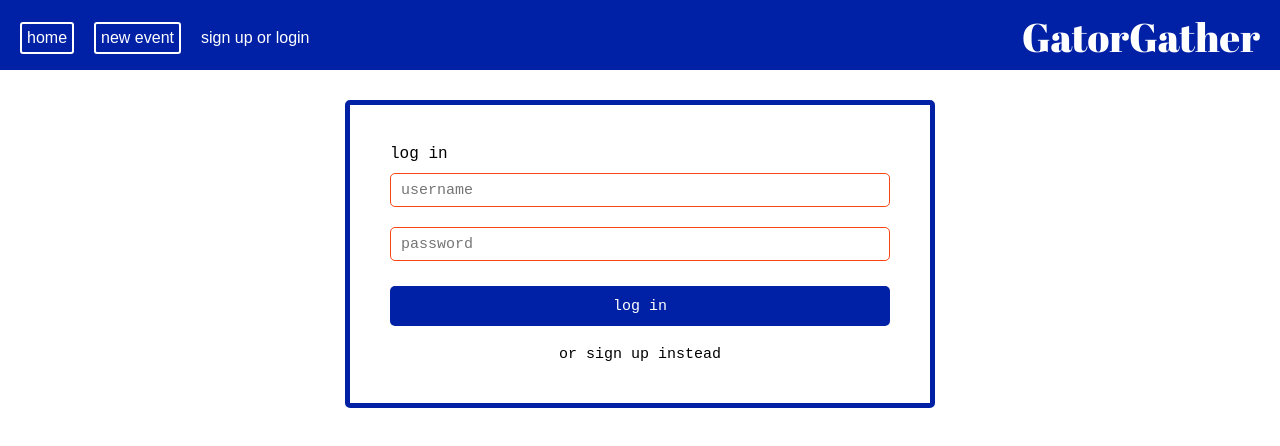
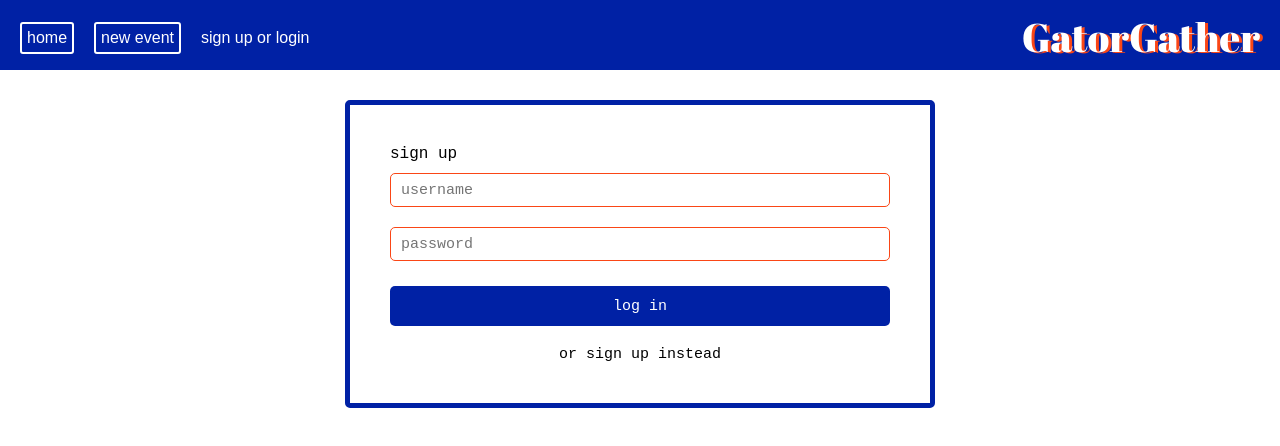
Before and after one commit to Anthony42540/GatorGather, a React (Create React App) app in the folder client/: page /login in a window 1280 px wide. Shown: the top 446 px of the page. Built offline with nearby package versions, Linux system fonts and the light colour scheme.

Commit message:
muted log in page so it just doesnt work

```diff
--- a/client/src/App.css
+++ b/client/src/App.css
@@ -59,6 +59,7 @@
   margin-right: 20px;
   font-family: titleFont;
   font-size: 40px;
+  text-shadow: #FA4616 3px 1px;
 }
 
 /* Home page */
--- a/client/src/diffPages/login.js
+++ b/client/src/diffPages/login.js
@@ -43,31 +43,30 @@ function Login(){
 
     return (
     <div className="createAccountForm">
-        <Formik initialValues={ initVal } onSubmit={ onSubmit } validationSchema={ valSchema }>
-            <Form className="form">
-                <label>log in</label>
-                <ErrorMessage name="username" component="span"/>
-                <Field
-                    id = "inCreateAccount"
+        <div className="form">
+            <label>sign up</label>
+            <input
+                type="text"
+                className="addUsername"
+                id = "inCreateEvent"
                 name="username"
                 placeholder="username"
-                    className="addUsername"
             />
-                <ErrorMessage name="password" component="span"/>
-                <Field
-                    id = "inCreateAccount"
+            <input
+                type="password"
+                className="addPassword"
+                id = "inCreateEvent"
                 name="password"
                 placeholder="password"
-                    className="addPassword"
             />
-                <button type="submit">log in</button>
+            <button>log in</button>
             <div className="loginLink" onClick={() => {navigate("/signup")}}>
                 or sign up instead
             </div>
+        </div>
+    </div>
 
-            </Form>
-        </Formik>
-    </div>
+
     )
 }
 
--- a/client/src/diffPages/signup.js
+++ b/client/src/diffPages/signup.js
@@ -60,6 +60,7 @@ function Signup(){
                 <Field
                     id = "inCreateAccount"
                     name="password"
+                    type="password"
                     placeholder="create password"
                     className="addPassword"
                 />
```
Lines whose indentation alone changed are shown as unchanged.
